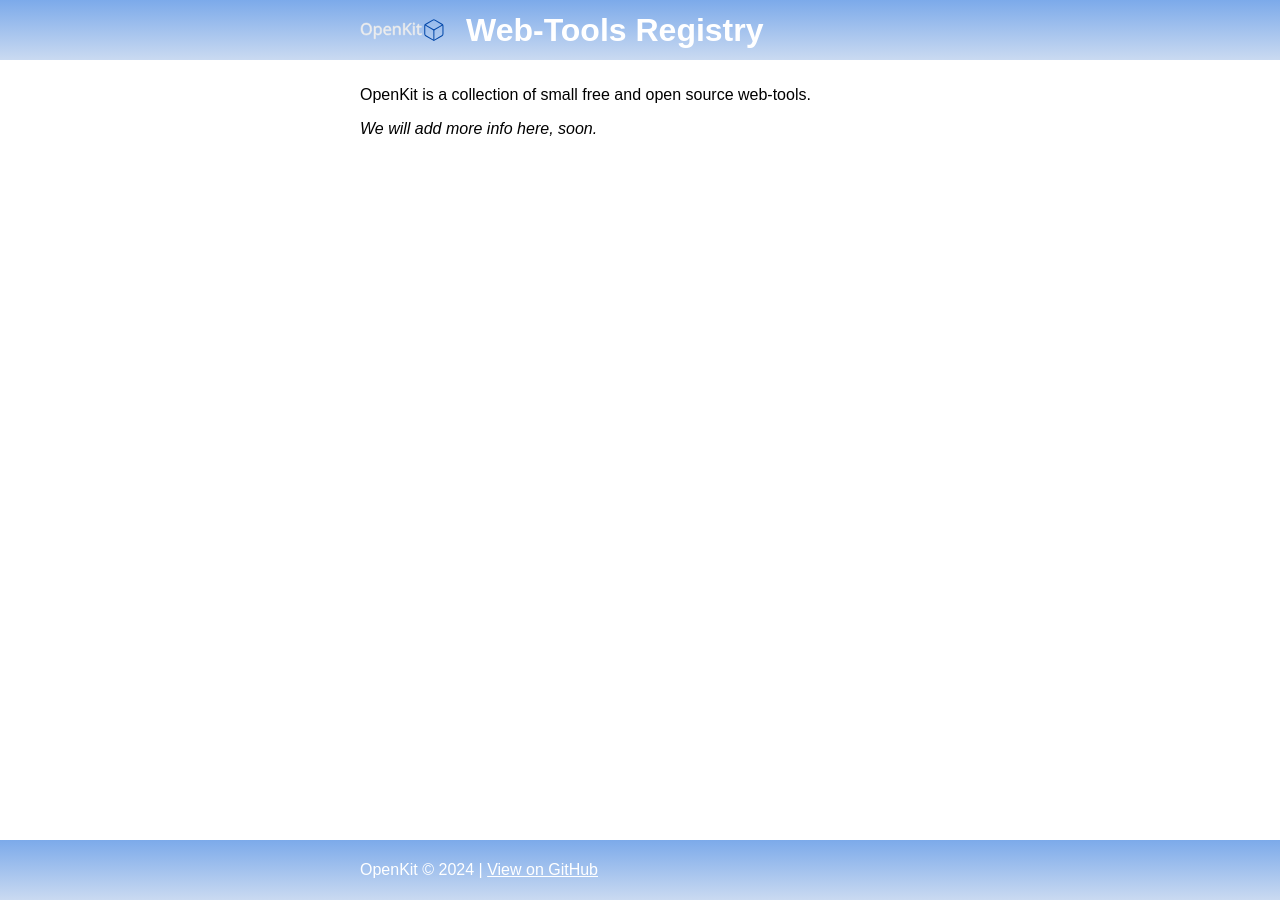
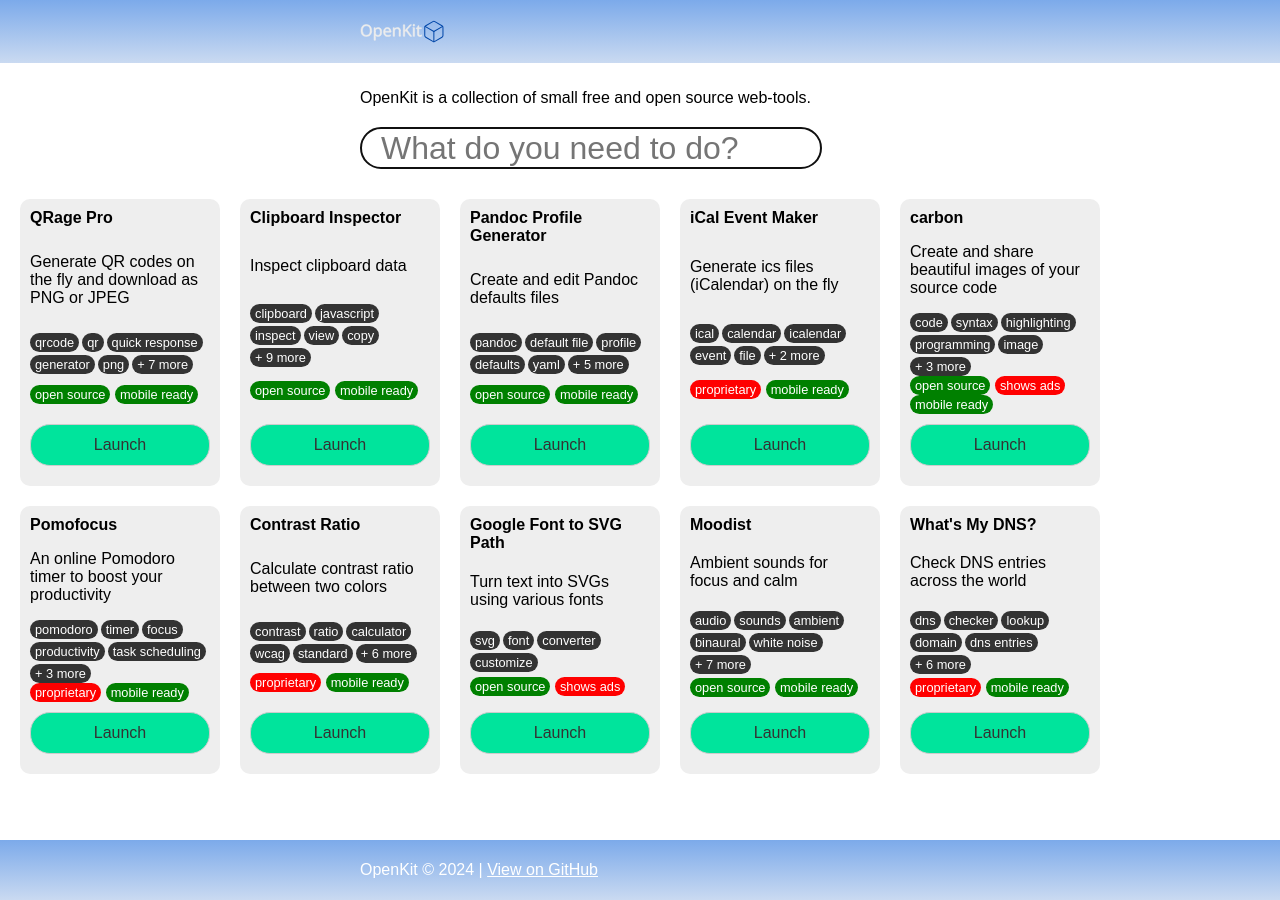
Before and after one commit to nathanlesage/openkit, a Jekyll site: the page built from index.html, in a window 1280 px wide. Built offline with Jekyll 4.4.1, drawn with Linux system fonts in a browser that asks for light colours.

Commit message:
feat: Add tools, Readme, styles

```diff
--- /dev/null
+++ b/_data/tools.yml
@@ -0,0 +1,218 @@
+- name: QRage Pro
+  author: Hendrik Erz
+  author_website: https://www.hendrik-erz.de/
+  link: https://nathanlesage.github.io/qrage-pro
+  source: https://github.com/nathanlesage/qrage-pro
+  synopsis: Generate QR codes on the fly and download as PNG or JPEG
+  category: business
+  tags: [
+    qrcode, qr, quick response, generator, png, jpg, logo, icon, color,
+    customization, squares, dots
+  ]
+  description: |
+    QRate Pro is a free and open source QR code generator that allows you to
+    quickly generate QR codes for anything in your browser, and download them as
+    JPEG or PNG images. You can encode plain text, URLs, emails, phone numbers,
+    WiFi-credentials, calendar events, and VCards. In addition, you can
+    customize the resulting QR codes. You can choose between the known square
+    black and white codes, use a dot-matrix or a fluid "Rorschach-blot" layout,
+    choose custom foreground and background colors, and even add an icon or logo
+    onto the QR code.
+  mobile: true
+  type: open-source
+  ads: false
+  premium: false
+  local: true
+################################################################################
+- name: Clipboard Inspector
+  author: Moqups Labs
+  author_website: https://labs.moqups.com/
+  link: https://evercoder.github.io/clipboard-inspector/
+  source: http://github.com/evercoder/clipboard-inspector
+  synopsis: Inspect clipboard data
+  category: development
+  tags: [
+    clipboard, javascript, inspect, view, copy, paste, drop, data, images, text,
+    files, browser, website, web development
+  ]
+  description: |
+    Clipboard Inspector is a free and open source developer tool that allows to
+    inspect all types of data and other things that are available via the
+    Clipboard API to websites in the browser. It also works with drop events and
+    displays the information accordingly, too.
+  mobile: true
+  type: open-source
+  ads: false
+  premium: false
+  local: true
+################################################################################
+- name: Pandoc Profile Generator
+  author: Hendrik Erz
+  author_website: https://www.hendrik-erz.de/
+  link: https://nathanlesage.github.io/pandoc-profile-generator/
+  source: https://github.com/nathanlesage/pandoc-profile-generator
+  synopsis: Create and edit Pandoc defaults files
+  category: writing
+  tags: [
+    pandoc, default file, profile, defaults, yaml, editor, viewer, parse, gui,
+    form
+  ]
+  description: |
+    Pandoc Profile Generator is a small web-app that offers a graphical
+    interface for working with Pandoc's defaults files. Defaults files can be
+    tricky since Pandoc is a complex platform that has amassed tons of file
+    parsers, writers, and extensions. Oftentimes, it is hard to parse the
+    documentation to find the pieces relevant to one's own use-case.
+  mobile: true
+  type: open-source
+  ads: false
+  premium: false
+  local: true
+################################################################################
+- name: iCal Event Maker
+  author: Luca Marudot
+  author_website: https://www.marudot.com
+  link: https://ical.marudot.com
+  synopsis: Generate ics files (iCalendar) on the fly
+  category: office
+  tags: [
+    ical, calendar, icalendar, event, file, gui, form
+  ]
+  description: |
+    iCal Event Maker is a free tool to create ics files with multiple,
+    optionally recurring events that can be quickly imported into existing
+    calendar apps from Google, Apple, Microsoft, or Linux. The app makes it easy
+    to generate ics files for, e.g., seminar series, workshops, meetings, or
+    other event series, and offers support for links, locations, and timezones.
+  mobile: true
+  type: proprietary
+  ads: false
+  premium: false
+  local: false
+################################################################################
+- name: carbon
+  author: Carbon
+  author_website: https://x.com/carbon_app
+  link: https://carbon.now.sh/
+  source: https://github.com/carbon-app/carbon
+  synopsis: Create and share beautiful images of your source code
+  category: development
+  tags: [
+    code, syntax, highlighting, programming, image, png, jpg, customization
+  ]
+  description: |
+    Carbon is a tool to quickly turn source code into an image with syntax
+    highlighting that can be shared, e.g., on social media. It offers a variety
+    of themes, syntax highlighting for many languages, and many export options,
+    including copy to clipboard, download as PNG or SVG, and many options to
+    customize the appearance.
+  mobile: true
+  type: open-source
+  ads: true
+  premium: true
+  local: false
+################################################################################
+- name: Pomofocus
+  author: Yuya Uzu
+  author_website: https://uzu.works/
+  link: https://pomofocus.io/
+  synopsis: An online Pomodoro timer to boost your productivity
+  category: productivity
+  tags: [
+    pomodoro, timer, focus, productivity, task scheduling, work, break, tomato
+  ]
+  description: |
+    Pomofocus is a customizable pomodoro timer that works on desktop and mobile
+    browsers. The aim of this app is to help you focus on any task you are
+    working on, such as studying, writing, or coding. The app is inspired by the
+    Pomodoro technique, which is a time management method developed by Francesco
+    Cirillo.
+  mobile: true
+  type: proprietary
+  ads: false
+  premium: true
+  local: false
+################################################################################
+- name: Contrast Ratio
+  author: siege media
+  author_website: https://www.siegemedia.com/
+  link: https://www.siegemedia.com/contrast-ratio
+  synopsis: Calculate contrast ratio between two colors
+  category: graphics
+  tags: [
+    contrast, ratio, calculator, wcag, standard, web, luminance, w3c, a11y,
+    accessibility, recommendation
+  ]
+  description: |
+    Contrast ratio calculates the contrast ratio between two colors in
+    accordance with the WCAG 2.1 specification on contrast ratio. This allows to
+    check whether two colors can be used in accessibility (a11y) contexts on the
+    web.
+  mobile: true,
+  type: properitary
+  ads: false
+  premium: false
+  local: false
+################################################################################
+- name: Google Font to SVG Path
+  author: Dan Marshall
+  author_website: https://github.com/danmarshall
+  link: https://danmarshall.github.io/google-font-to-svg-path/
+  source: https://github.com/danmarshall/google-font-to-svg-path
+  synopsis: Turn text into SVGs using various fonts
+  category: graphics
+  tags: [
+    svg, font, converter, customize
+  ]
+  description: |
+    Google Font to SVG Path takes some user-specified text and turns it into an
+    SVG graphics using Google fonts or user-specified custom fonts. It offers
+    various customization options to fine-tune the output and offers a preview.
+  mobile: false
+  type: open-source
+  ads: true
+  premium: false
+  local: true
+################################################################################
+- name: Moodist
+  author: Maze
+  author_website: https://remvze.com/
+  link: https://moodist.mvze.net/
+  source: https://github.com/remvze/moodist
+  synopsis: Ambient sounds for focus and calm
+  category: productivity
+  tags: [
+    audio, sounds, ambient, binaural, white noise, pink noise, brown noise,
+    tinnitus, sleep timer, pomodoro, notepad, countdown
+  ]
+  description: |
+    Moodist is an ambient sound generator that allows to mix a variety of sounds
+    together to increase focus or productivity. It offers 78 different sounds in
+    the categories nature, rain, animals, urban, places, transport, things,
+    noise, and binaural beats. It offers saving mixes into presets, a sleep
+    timer, and some productivity tools.
+  mobile: true
+  type: open-source
+  ads: false
+  premium: false
+  local: false
+################################################################################
+- name: What's My DNS?
+  author:
+  author_website:
+  link: https://www.whatsmydns.net/
+  synopsis: Check DNS entries across the world
+  category: development
+  tags: [
+    dns, checker, lookup, domain, dns entries, a, aaaa, txt, cname, alias, mx
+  ]
+  description: |
+    What's My DNS? is a lookup tool that shows you what DNS entries various
+    name servers worldwide have for given domains. It allows checking the status
+    of various DNS entry types, such as A, AAAA, TXT, CNAME, or MX entries, and
+    their corresponding values.
+  mobile: true
+  type: proprietary
+  ads: false
+  premium: false
+  local: false
--- a/_layouts/default.html
+++ b/_layouts/default.html
@@ -15,9 +15,7 @@
       </header>
 
       <main>
-        <div class="container">
-          {{ content }}
-        </div>
+        {{ content }}
       </main>
 
       <footer>
--- a/assets/main.css
+++ b/assets/main.css
@@ -9,6 +9,7 @@
   background-color: white;
   width: 100vw;
   height: 100vh;
+  cursor: default;
 }
 
 #app {
@@ -26,6 +27,13 @@
 
 .flex {
   display: flex;
+
+  &.row { flex-direction: row; }
+  &.column { flex-direction: column; }
+  &.wrap { flex-wrap: wrap; }
+  &.gap { gap: 20px; }
+  &.gap-small { gap: 3px; }
+  &.space-between { justify-content: space-between; }
 }
 
 main {
@@ -46,9 +54,59 @@
   overflow: hidden;
 }
 
-h1#page-heading {
+#searchbar {
+  display: block;
   font-size: 200%;
-  margin: 0;
+  margin: 20px 0;
+  border: 1px solid #aaa;
+  border-radius: 20px;
+  padding: 0px 20px;
+  line-height: 40px;
+}
+
+div.tool-descriptor {
+  width: 200px;
+  aspect-ratio: 1;
+  font-size: 16px;
+  background-color: #eeeeee;
+  padding: 10px;
+  border-radius: 10px;
+
+  h2 {
+    font-size: 16px;
+    margin: 0;
+  }
+
+  a.launch-button {
+    display: inline-block;
+    padding: 10px;
+    text-decoration: none;
+    border: 1px solid #ccc;
+    border-radius: 20px;
+    line-height: 20px;
+    background-color: #00e49c;
+    color: #333333;
+    transition: 0.2s background-color ease;
+    text-align: center;
+    margin: 10px 0;
+
+    &:hover {
+      background-color: #45fbc2;
+    }
+  }
+
+  .tag, .attribute {
+    display: inline-block;
+    background-color: #333;
+    color: white;
+    padding: 2px 5px;
+    border-radius: 10px;
+    font-size: 80%;
+    text-transform: lowercase;
+  }
+
+  .attribute.success { background-color: green; }
+  .attribute.danger { background-color: red; }
 }
 
 @media (prefers-color-scheme: dark) {
@@ -61,4 +119,24 @@
     background-color: #001f3b;
     background: linear-gradient(#002d55, #001f3b);
   }
+
+  #searchbar {
+    background-color: #525252;
+    border-color: #333;
+    color: white;
+    &::placeholder {
+      color: #aaa;
+    }
+  }
+
+  div.tool-descriptor {
+    background-color: #525252;
+
+    a.launch-button {
+      border-color: #333;
+      &:hover {
+        background-color: #45fbc2;
+      }
+    }
+  }
 }
--- a/index.html
+++ b/index.html
@@ -1,12 +1,50 @@
 ---
-title: Web-Tools Registry
+title:
 ---
-<p>
-  OpenKit is a collection of small free and open source web-tools.
-</p>
+<div class="container">
+  <p>
+    OpenKit is a collection of small free and open source web-tools.
+  </p>
 
-<!--<input type="search" placeholder="What do you need to do?">-->
+  <input id="searchbar" type="search" placeholder="What do you need to do?" autofocus>
+</div>
 
-<p>
-  <em>We will add more info here, soon.</em>
-</p>
+
+<!-- TODO: Add filters -->
+
+<div class="flex wrap gap" style="padding: 0px 20px; margin-bottom: 40px;">
+  {% for tool in site.data.tools %}
+    <div class="tool-descriptor flex column space-between">
+      <h2 class="name">{{ tool.name }}</h2>
+      <p class="synopsis">{{ tool.synopsis }}</p>
+      <div class="flex wrap gap-small">
+        {% assign tags = tool.tags | slice: 0, 5 %}
+        {% assign all_tags = tool.tags | size %}
+        {% assign shown_tags = tags | size %}
+        {% assign remaining_tags = all_tags | minus: shown_tags %}
+        {% for tag in tags %}
+          <span class="tag">{{ tag }}</span>
+        {% endfor %}
+        {% if remaining_tags > 0 %}
+          <span class="tag">&plus; {{ remaining_tags }} more</span>
+        {% endif %}
+      </div>
+
+      <div>
+        {% if tool.type == 'open-source' %}
+          <span class="attribute success">Open Source</span>
+        {% else %}
+          <span class="attribute danger">Proprietary</span>
+        {% endif %}
+        {% if tool.ads %}
+          <span class="attribute danger">Shows ads</span>
+        {% endif %}
+        {% if tool.mobile %}
+          <span class="attribute success">Mobile ready</span>
+        {% endif %}
+      </div>
+
+      <a href="{{ tool.link }}" class="launch-button">Launch</a>
+    </div>
+  {% endfor %}
+</div>
```
Also changed, not shown: README.md.
